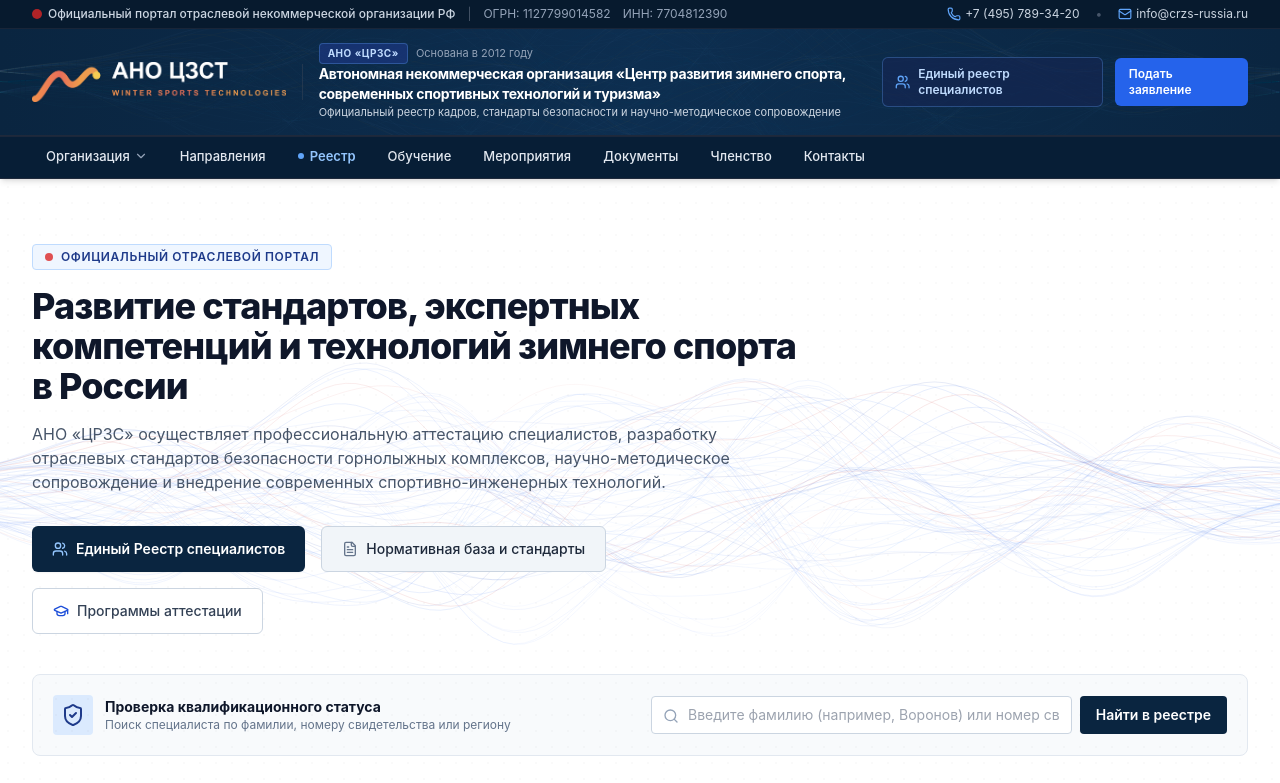
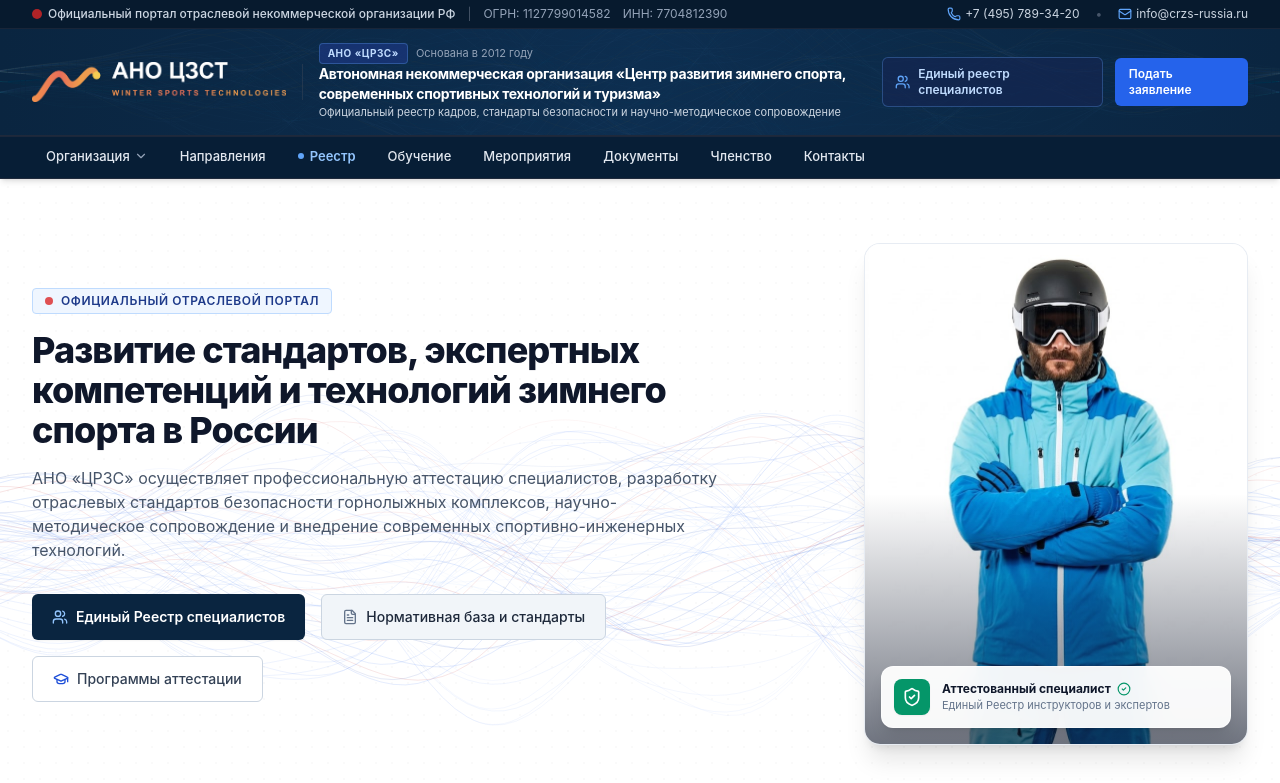
Before and after one commit to Zergan84/ano-crzs, a Next.js app: page / in a window 1280 px wide. Shown: the top 783 px of the page. Built offline with nearby package versions, Linux system fonts and the light colour scheme.

Commit message:
feat: add specialist photo to main hero section

```diff
--- a/src/app/page.tsx
+++ b/src/app/page.tsx
@@ -1,5 +1,6 @@
 import React from 'react';
 import Link from 'next/link';
+import Image from 'next/image';
 import {
   ShieldCheck,
   Users,
@@ -44,7 +45,8 @@
         <div className="absolute inset-0 opacity-[0.02] pointer-events-none bg-[radial-gradient(#000000_1px,transparent_1px)] [background-size:16px_16px]"></div>
 
         <div className="max-w-7xl mx-auto px-4 sm:px-6 lg:px-8 relative z-10">
-          <div className="max-w-3xl">
+          <div className="grid grid-cols-1 lg:grid-cols-12 gap-8 lg:gap-12 items-center">
+            <div className="lg:col-span-7">
               <div className="inline-flex items-center gap-2 px-3 py-1 rounded bg-blue-50 border border-blue-200 text-blue-900 text-xs font-semibold uppercase tracking-wider mb-4">
                 <span className="w-2 h-2 rounded-full bg-red-600 inline-block animate-pulse"></span>
                 Официальный отраслевой портал
@@ -82,6 +84,41 @@
                   <GraduationCap className="w-4 h-4 text-blue-700" />
                   <span>Программы аттестации</span>
                 </Link>
+              </div>
+            </div>
+
+            <div className="lg:col-span-5 flex justify-center lg:justify-end">
+              <div className="relative max-w-sm w-full">
+                {/* Official specialist photo showcase */}
+                <div className="relative rounded-2xl overflow-hidden shadow-xl border border-slate-200/80 bg-white">
+                  <Image
+                    src="/hero-specialist.jpg"
+                    alt="Аттестованный специалист АНО ЦЗСТ"
+                    width={768}
+                    height={1024}
+                    className="w-full h-auto object-cover max-h-[460px] sm:max-h-[500px]"
+                    priority
+                  />
+                  {/* Subtle gradient vignette at bottom */}
+                  <div className="absolute inset-0 bg-gradient-to-t from-slate-900/60 via-transparent to-transparent pointer-events-none" />
+
+                  {/* Floating verification badge */}
+                  <div className="absolute bottom-4 left-4 right-4 bg-white/95 backdrop-blur-md p-3 rounded-xl border border-white/60 shadow-lg flex items-center gap-3">
+                    <div className="w-9 h-9 rounded-lg bg-emerald-600 text-white flex items-center justify-center shrink-0 shadow-sm">
+                      <ShieldCheck className="w-5 h-5" />
+                    </div>
+                    <div>
+                      <div className="text-xs font-bold text-slate-900 flex items-center gap-1.5">
+                        Аттестованный специалист
+                        <CheckCircle2 className="w-3.5 h-3.5 text-emerald-600" />
+                      </div>
+                      <div className="text-[11px] text-slate-500">
+                        Единый Реестр инструкторов и экспертов
+                      </div>
+                    </div>
+                  </div>
+                </div>
+              </div>
             </div>
           </div>
         </div>
```
Also changed, not shown: public/hero-specialist.jpg (added). Lines whose indentation alone changed are shown as unchanged.
